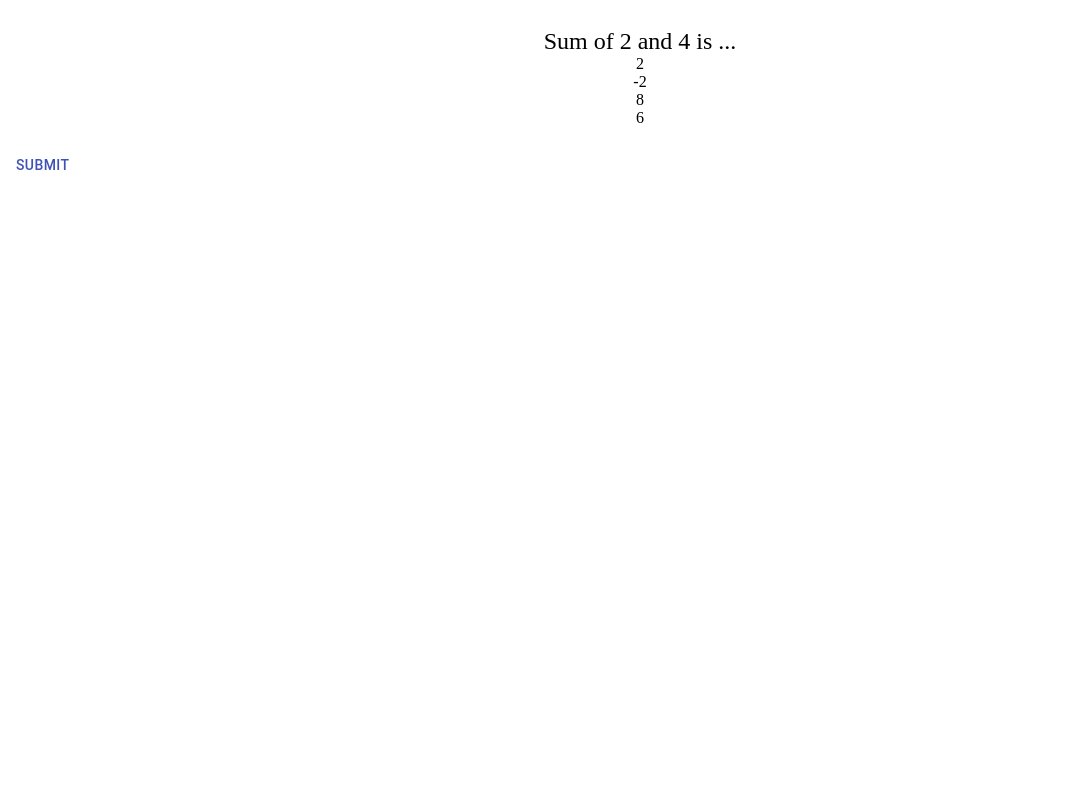
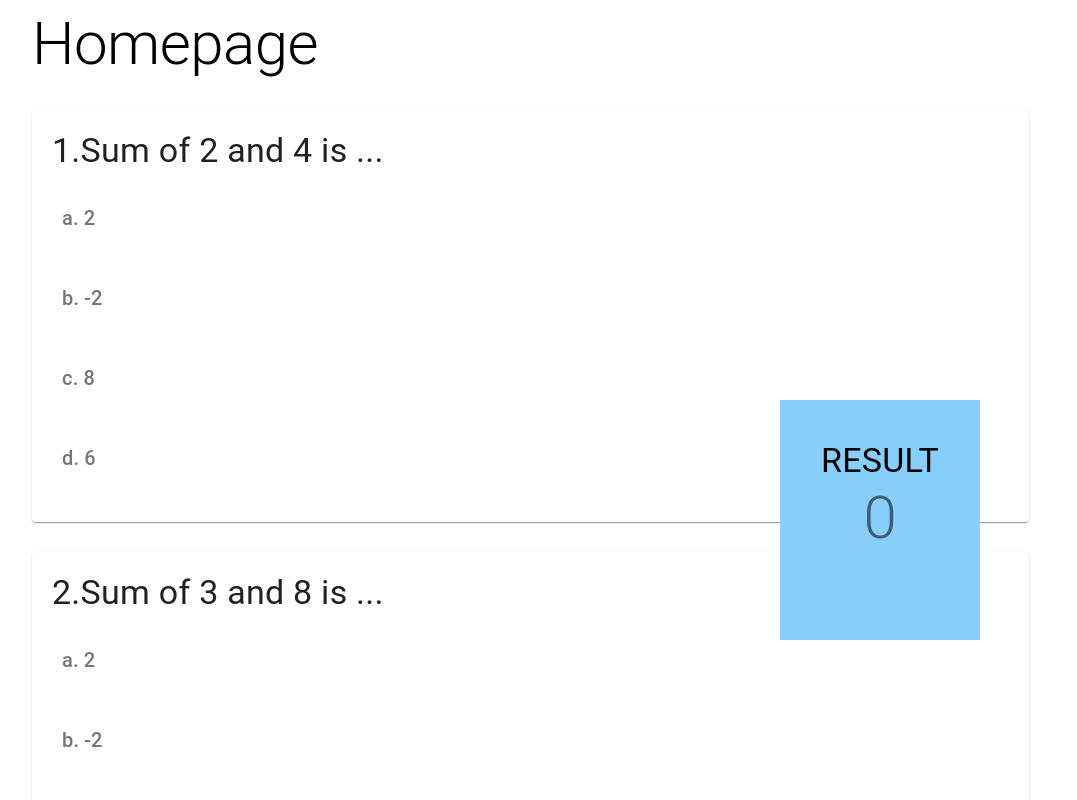
Before and after one commit to ashutosh2329/quizApp, a React (Create React App) app: page / in a window 1280 px wide. Shown: the top 800 px of the page, without its empty margins (0-1077 px from the left). Built offline with nearby package versions, Linux system fonts and the light colour scheme.

Commit message:
modification

```diff
--- a/src/components/App.js
+++ b/src/components/App.js
@@ -1,57 +1,63 @@
-import { React, useState } from "react";
+import { Card, Container, Typography } from "@material-ui/core";
+import { Component, React } from "react";
 import "./App.css";
-import { Button } from "@material-ui/core";
-import Qbank from './question';
+import QUESTIONS from "./question";
+import QuestionBox from "./questionBox";
 
-export default function QuizApp() {
-  const [option, setoption] = useState();
-
-  function handleClick(event) {
-    const id = ["A", "B", "C", "D"];
-    id.splice(id.indexOf(event.target.id), 1);
-    id.forEach((id) => {
-      document.getElementById(id).classList = "option";
-    });
-    document.getElementById(event.target.id).classList.toggle("onClick");
-    setoption(event.target.textContent);
+class App extends Component {
+  constructor() {
+    super();
+    this.state = {
+      questions: QUESTIONS,
+      result: 0,
+    };
   }
 
-  function handleSubmit() {
-    var Score = 0;
-    (option === Qbank[0].answer) ? Score++ : console.log("wrong");
+  render() {
+    let counter = 1;
     return (
-      <div>
-        <h1>
-          Your Score is {Score} out of 1
-        </h1>
-      </div>
-    )
+      <Container>
+        <Typography variant="h2">Homepage</Typography>
+        <div style={{ display: "flex", flexDirection: "row" }}>
+          <div style={{ flex: 5, marginRight: 20 }}>
+            {this.state.questions.map((question) => {
+              return (
+                <QuestionBox
+                  key={question.Question}
+                  question={question}
+                  counter={counter++}
+                  setResult={(res) => {
+                    this.setState({ result: this.state.result + res }, () => {
+                      console.log(this.state);
+                    });
+                  }}
+                />
+              );
+            })}
+          </div>
+          <div style={{ flex: 1 }}>
+            <div
+              style={{
+                position: "fixed",
+                right: 300,
+                top: 400,
+                backgroundColor: "lightskyblue",
+                height: 200,
+                width: 200,
+                textAlign: "center",
+                paddingTop: 40,
+              }}
+            >
+              <Typography variant="h4">RESULT</Typography>
+              <Typography variant="h2" color="textSecondary">
+                {this.state.result}
+              </Typography>
+            </div>
+          </div>
+        </div>
+      </Container>
+    );
   }
+}
 
-  return (
-    <div>
-      <div className="question-container">
-        <div className="question-statement">{ Qbank[0].Question}</div>
-
-        <div className="option" onClick={handleClick} id="A">
-          {Qbank[0].options[0]}
-        </div>
-        <div className="option" onClick={handleClick} id="B">
-          { Qbank[0].options[1]}
-        </div>
-
-        <div className="option" onClick={handleClick} id="C">
-          { Qbank[0].options[2]}
-        </div>
-
-        <div className="option" onClick={handleClick} id="D">
-          { Qbank[0].options[3]}
-        </div>
-      </div>
-      <Button color="primary" onClick={handleSubmit}>
-        Submit
-      </Button>
-
-    </div>
-  );
-}
+export default App;
--- a/src/components/question.js
+++ b/src/components/question.js
@@ -1,31 +1,34 @@
-const Qbank = [
+const QUESTIONS = [
   {
     Question: "Sum of 2 and 4 is ...",
     options: [2, -2, 8, 6],
     answer: "6",
+    userInput: "",
   },
   {
     Question: "Sum of 3 and 8 is ...",
     options: [2, -2, 8, 11],
     answer: "11",
+    userInput: "",
   },
   {
     Question: "Sum of 4 and 4 is ...",
     options: [2, -2, 8, 6],
     answer: "8",
+    userInput: "",
   },
   {
     Question: "Sum of 2 and 2 is ...",
     options: [2, -2, 4, 6],
     answer: "4",
+    userInput: "",
   },
   {
     Question: "Sum of 2 and -2 is ...",
     options: [2, 0, 8, 6],
     answer: "0",
+    userInput: "",
   },
+];
 
-
-]
-
-export default Qbank;
+export default QUESTIONS;
--- a/src/components/questionBox.js
+++ b/src/components/questionBox.js
@@ -1,18 +1,60 @@
 import React, { useState } from "react";
-import Button from '@material-ui/core/Button';
+import Button from "@material-ui/core/Button";
+import { Card, Container, Paper, Typography } from "@material-ui/core";
 
+const Option = ({ data }) => {
+  return (
+    <Typography
+      variant="h6"
+      color="textSecondary"
+      style={{ height: 50, padding: 10, marginTop: 10 }}
+    >
+      {data}
+    </Typography>
+  );
+};
 
+export default function QuestionBox({ question, counter, setResult }) {
+  const answer = question.answer;
+  const [clicked, setClicked] = useState(false);
+  const [clickedValue, setClickedValue] = useState("");
 
-export default function questionBox(props) {
-    return (
-        <div>
-            <div>
-                {props.question}
-            </div>
-            <Button variant="contained" color="secondary">
-                {props.option}
+  const handleClick = (value) => {
+    if (!clicked) {
+      setClicked(true);
+      if (answer === value.slice(3)) {
+        setResult(1);
+      } else {
+        setResult(0);
+      }
+    }
+  };
 
-            </Button>
+  return (
+    <Paper
+      style={{
+        padding: 20,
+        marginTop: 30,
+      }}
+    >
+      <Typography variant="h4" style={{ marginBottom: 20 }}>
+        {counter}.{question.Question}
+      </Typography>
+      <div>
+        <div onClick={(e) => handleClick(e.target.textContent)}>
+          <Option data={`a. ${question.options[0]}`} />
         </div>
-    )
+        <div onClick={(e) => handleClick(e.target.textContent)}>
+          <Option data={`b. ${question.options[1]}`} />
+        </div>
+        <div onClick={(e) => handleClick(e.target.textContent)}>
+          <Option data={`c. ${question.options[2]}`} />
+        </div>
+
+        <div onClick={(e) => handleClick(e.target.textContent)}>
+          <Option data={`d. ${question.options[3]}`} />
+        </div>
+      </div>
+    </Paper>
+  );
 }
```
Also changed, not shown: 1 other file (tests, documents, lock files or other folders). Lines whose indentation alone changed are shown as unchanged.
